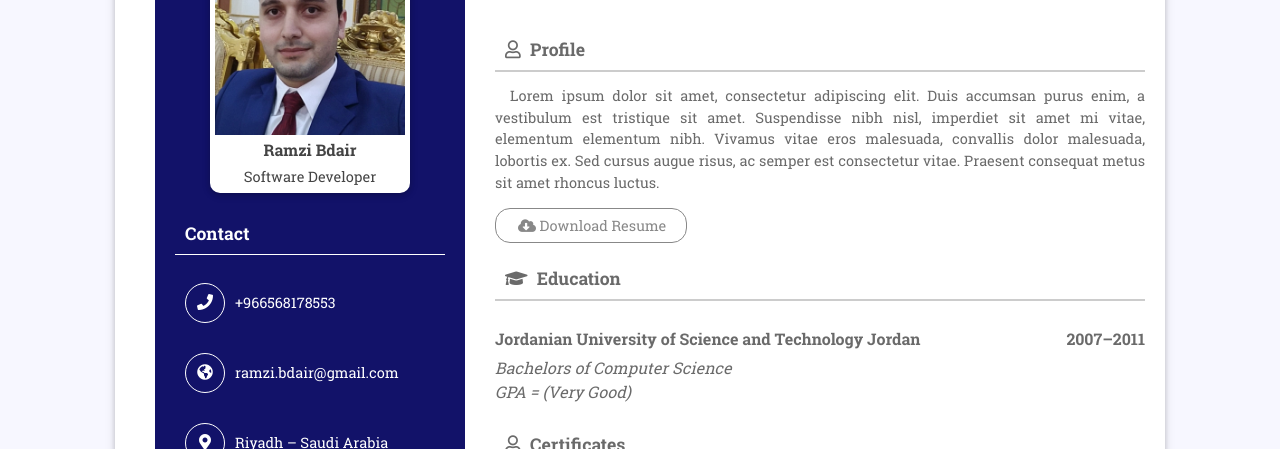
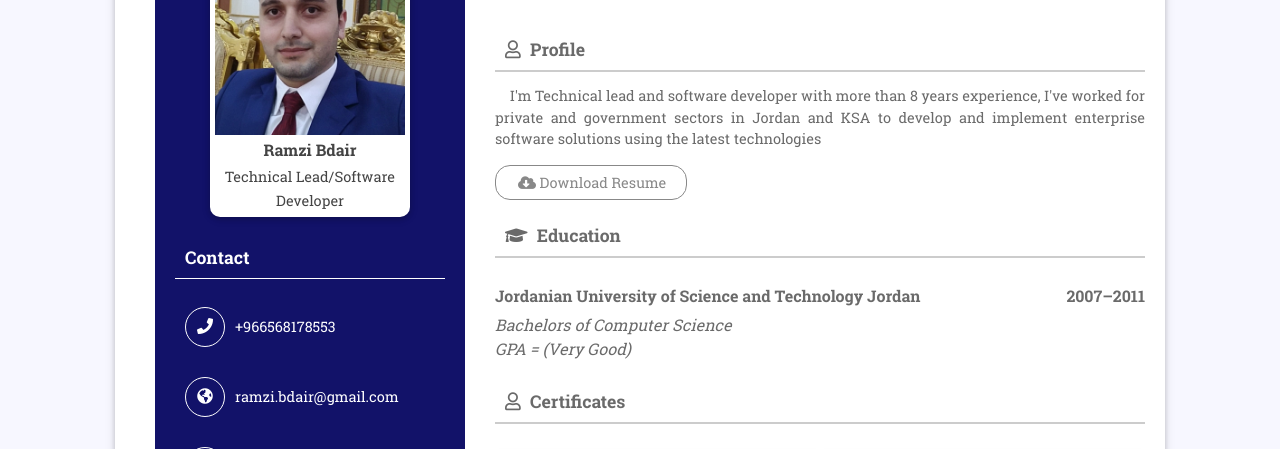
Before and after one commit to ramzibdair/ramzibdair.github.io, a plain HTML site: page index.html in a window 1280 px wide. Shown: the part 141-590 px from the top of the page. Drawn offline with Linux system fonts and the light colour scheme.

Commit message:
Update index.html
change bio

```diff
--- a/index.html
+++ b/index.html
@@ -21,7 +21,7 @@
                         <div class="profile-info">
                             <img src="assets/images/ramzi.jpg" alt="">
                             <h3>Ramzi Bdair</h3>
-                            <span>Software Developer</span>
+                            <span>Technical Lead/Software Developer</span>
                         </div>
                         <h4 class="ltitle">Contact</h4>
                         <div class="contact-box pb0">
@@ -89,7 +89,7 @@
                         </div>
                         <h2 class="rit-titl"><i class="far fa-user"></i> Profile</h2>
                         <div class="about">
-                            <p>Lorem ipsum dolor sit amet, consectetur adipiscing elit. Duis accumsan purus enim, a vestibulum est tristique sit amet. Suspendisse nibh nisl, imperdiet sit amet mi vitae, elementum elementum nibh. Vivamus vitae eros malesuada, convallis dolor malesuada, lobortis ex. Sed cursus augue risus, ac semper est consectetur vitae. Praesent consequat metus sit amet rhoncus luctus.</p>
+                            <p>I'm Technical lead and software developer with more than 8 years experience, I've worked for private and government sectors in Jordan and KSA to develop and implement enterprise software solutions using the latest technologies </p>
                             <div class="btn-ro row no-margin">
                                 <ul class="btn-link">
                                     <!-- <li>
```
